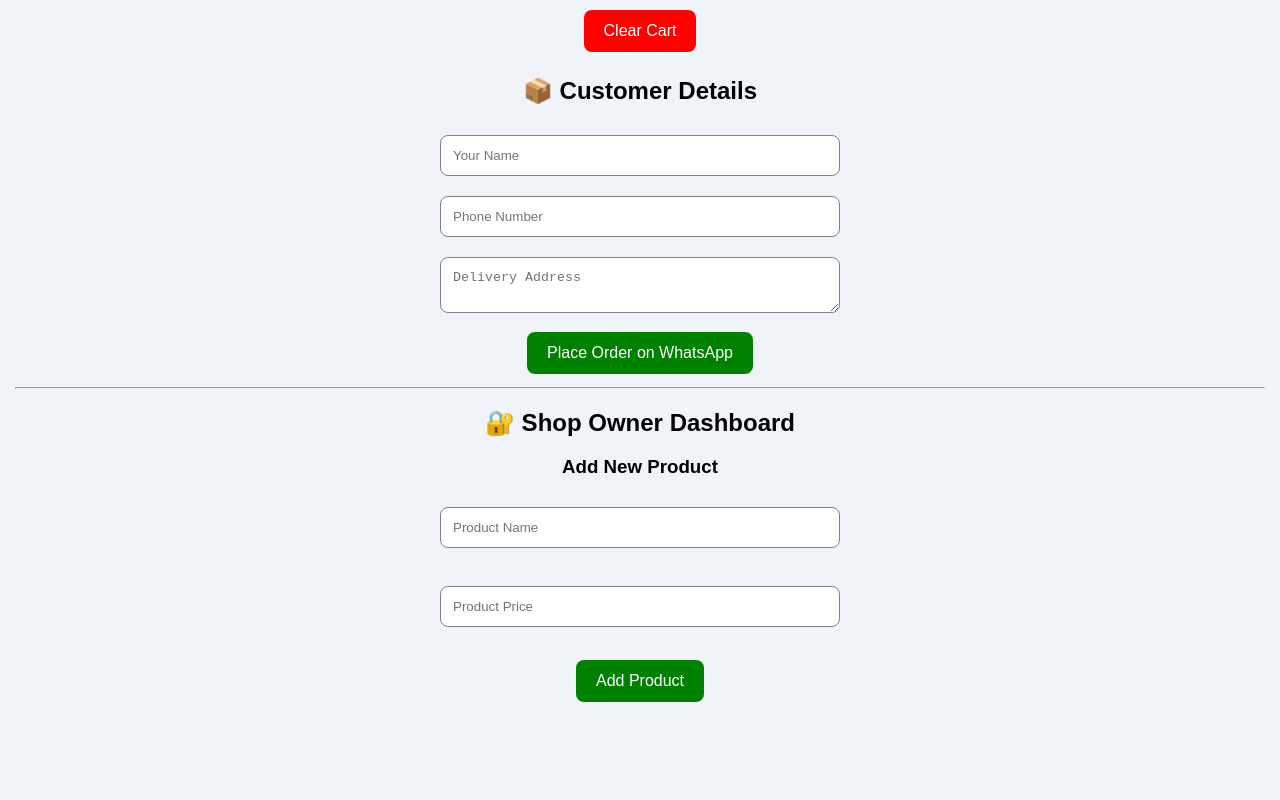
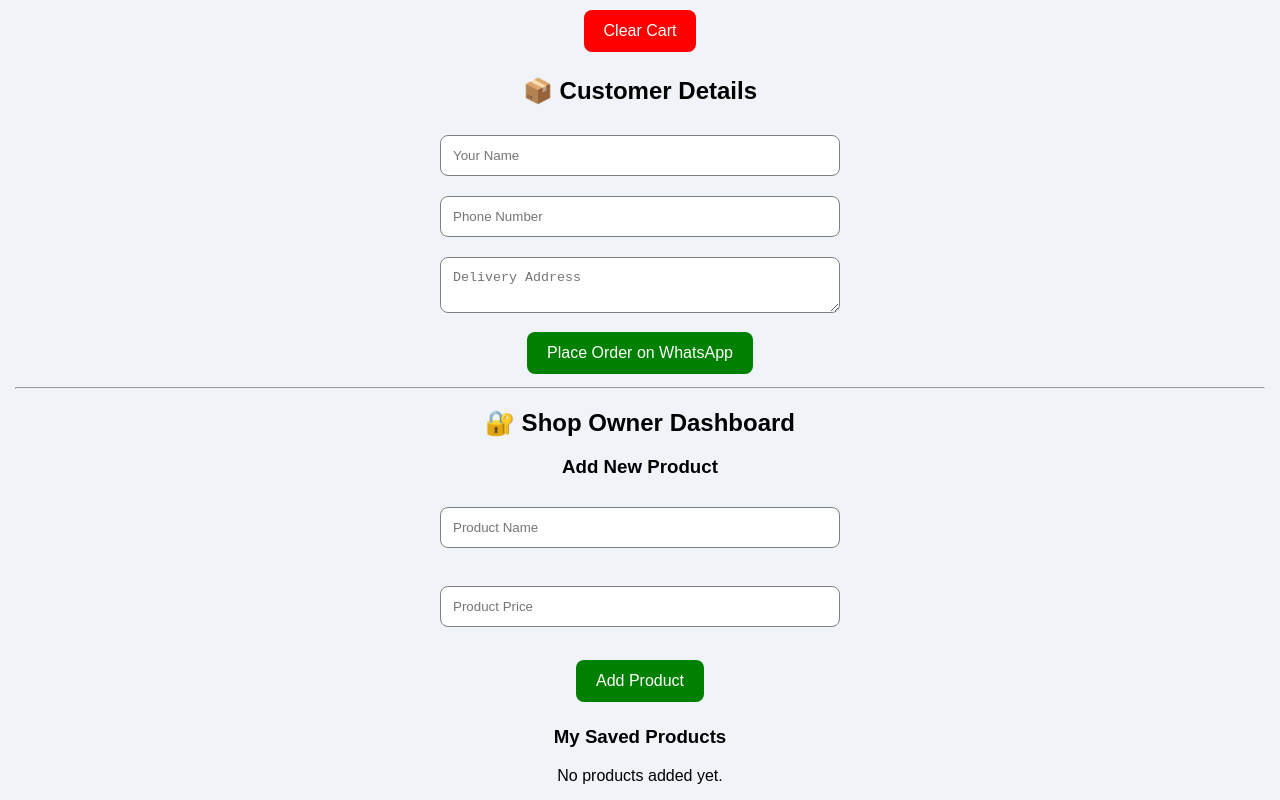
Before and after one commit to vpjzmyfy92-lang/vavuniya-shopping, a plain HTML site: page index.html in a window 1280 px wide. Shown: the part 1644-2444 px from the top of the page. Before the commit the page ends 2382 px from the top, so only its background shows below. Drawn offline with Linux system fonts and the light colour scheme.

Commit message:
Update index.html

```diff
--- a/index.html
+++ b/index.html
@@ -439,7 +439,11 @@ if (savedCart) {
 
 <p id="adminMessage"></p>
 
+<h3>My Saved Products</h3>
+<div id="savedProducts"></div>
+
 <script>
+
 function addNewProduct() {
     let name = document.getElementById("newName").value;
     let price = Number(document.getElementById("newPrice").value);
@@ -465,6 +469,22 @@ function addNewProduct() {
     document.getElementById("newName").value = "";
     document.getElementById("newPrice").value = "";
 }
+function showSavedProducts() {
+    let products = JSON.parse(localStorage.getItem("myProducts")) || [];
+
+    let output = "";
+
+    products.forEach(function(product, index) {
+        output += `
+            <p>${index + 1}. ${product.name} - Rs.${product.price}</p>
+        `;
+    });
+
+    document.getElementById("savedProducts").innerHTML =
+        output || "No products added yet.";
+}
+
+showSavedProducts();
 </script>
 </body>
 </html>
```
